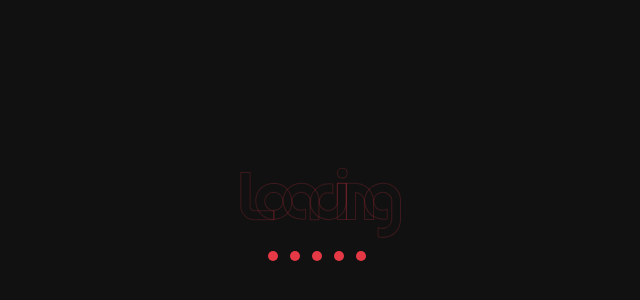
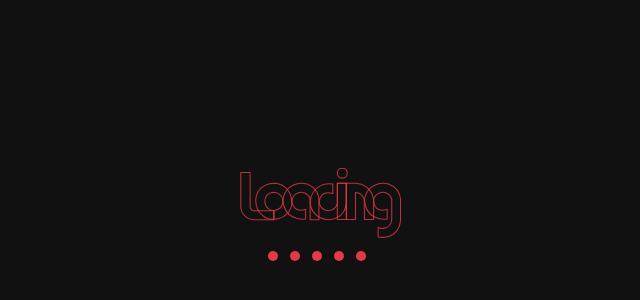
Before and after one commit to freaqbh/portofolio-web, a Nuxt app: page / in a window 1280 px wide. Shown: the part 192-492 px from the top of the page, without its empty margins (323-963 px from the left). Built offline with nearby package versions, Linux system fonts and the light colour scheme.

Commit message:
feat: rename line-shadow to line-bg, update opacity, add line class to navbar SVG paths
Co-authored-by: freaqbh <123524655+freaqbh@users.noreply.github.com>

```diff
--- a/app/components/navbar.vue
+++ b/app/components/navbar.vue
@@ -5,9 +5,9 @@
     <NuxtLink to="/" class="nav-logo" aria-label="Home">
       <svg viewBox="0 0 350 150" class="logo-svg" aria-hidden="true">
         <g stroke="#e63946" fill="none" fill-rule="evenodd" stroke-linejoin="round" stroke-width="2">
-          <path transform="translate(1, 8)" d="M0.5 67V0.5H18V66C19 70 21.5 71.5 23.5 72H62V89H24.5C7.7 87.8 1.5 73.8333 0.5 67Z"/>
-          <path transform="translate(29, 28)" d="M35 51.5C48.6 50.3 51.6667 39.6667 51.5 34.5C51.1 21.7 40.3333 17.8333 35 17.5C21.8 17.5 17 28.5 17.5 34.5C18.7 48.9 29.6667 51.8333 35 51.5ZM35 51.5V68.5M35 68.5C24.1667 68.5 2.1 61.7 0.5 34.5C0.5 20.5 7.8 1.7 35 0.5C45.3333 0.5 66.4 7.3 68 34.5C68.8333 44.5 63.4 65.3 35 68.5Z"/>
-          <path transform="translate(80, 28)" d="M43.0004 67.5191V49.5191C23.4004 55.9191 17.8338 41.8524 17.5004 34.0191C18.7004 20.4191 30.0004 17.3525 35.5004 17.5191C45.5004 17.9191 50.3338 26.3525 51.5004 30.5191V69.0191H68.0004V30.5191C66.0004 7.71912 46.0004 0.0625212 35.5004 0.519122C7.90043 1.71912 0.667094 23.3524 0.500427 34.0191C4.10043 66.0191 30.3338 69.6858 43.0004 67.5191Z"/>
+          <path class="line" transform="translate(1, 8)" d="M0.5 67V0.5H18V66C19 70 21.5 71.5 23.5 72H62V89H24.5C7.7 87.8 1.5 73.8333 0.5 67Z"/>
+          <path class="line" transform="translate(29, 28)" d="M35 51.5C48.6 50.3 51.6667 39.6667 51.5 34.5C51.1 21.7 40.3333 17.8333 35 17.5C21.8 17.5 17 28.5 17.5 34.5C18.7 48.9 29.6667 51.8333 35 51.5ZM35 51.5V68.5M35 68.5C24.1667 68.5 2.1 61.7 0.5 34.5C0.5 20.5 7.8 1.7 35 0.5C45.3333 0.5 66.4 7.3 68 34.5C68.8333 44.5 63.4 65.3 35 68.5Z"/>
+          <path class="line" transform="translate(80, 28)" d="M43.0004 67.5191V49.5191C23.4004 55.9191 17.8338 41.8524 17.5004 34.0191C18.7004 20.4191 30.0004 17.3525 35.5004 17.5191C45.5004 17.9191 50.3338 26.3525 51.5004 30.5191V69.0191H68.0004V30.5191C66.0004 7.71912 46.0004 0.0625212 35.5004 0.519122C7.90043 1.71912 0.667094 23.3524 0.500427 34.0191C4.10043 66.0191 30.3338 69.6858 43.0004 67.5191Z"/>
         </g>
       </svg>
     </NuxtLink>
--- a/app/pages/index.vue
+++ b/app/pages/index.vue
@@ -48,16 +48,16 @@
           <path class="line" transform="translate(199,28)" d="M0.5 0.541504V68.5H17.5V18C28.7 18.4 33.1667 27.5 34 32L34.5 68.5H51.5V32C48.3 7.2 28.1667 0.666667 18.5 0.5L0.5 0.541504Z"/>
           <path class="line" transform="translate(233, 28)" d="M43.0004 67.5191V49.5191C23.4004 55.9191 17.8338 41.8524 17.5004 34.0191C18.7004 20.4191 30.0004 17.3525 35.5004 17.5191C45.5004 17.9191 50.3338 26.3525 51.5004 30.5191V69.0191C48.7004 87.4344 33.3338 86.3461 26.0004 83.5V101.5C58.8004 105.9 67.6671 81.6794 68.0004 69.0191V30.5191C66.0004 7.71912 46.0004 0.062518 35.5004 0.519119C7.90043 1.71912 0.667094 23.3524 0.500427 34.0191C4.10043 66.0191 30.3338 69.6858 43.0004 67.5191Z" />
         </g>
-        <!-- shadow -->
+        <!-- background -->
         <g stroke="#e63946" fill="none" fill-rule="evenodd" stroke-linejoin="round" stroke-width="2">
-          <path transform="translate(1, 8)" class="line-shadow" d="M0.5 67V0.5H18V66C19 70 21.5 71.5 23.5 72H62V89H24.5C7.7 87.8 1.5 73.8333 0.5 67Z"/>
-          <path transform="translate(29, 28)" class="line-shadow" d="M35 51.5C48.6 50.3 51.6667 39.6667 51.5 34.5C51.1 21.7 40.3333 17.8333 35 17.5C21.8 17.5 17 28.5 17.5 34.5C18.7 48.9 29.6667 51.8333 35 51.5ZM35 51.5V68.5M35 68.5C24.1667 68.5 2.1 61.7 0.5 34.5C0.5 20.5 7.8 1.7 35 0.5C45.3333 0.5 66.4 7.3 68 34.5C68.8333 44.5 63.4 65.3 35 68.5Z"/>
-          <path class="line-shadow" transform="translate(80, 28)" d="M43.0004 67.5191V49.5191C23.4004 55.9191 17.8338 41.8524 17.5004 34.0191C18.7004 20.4191 30.0004 17.3525 35.5004 17.5191C45.5004 17.9191 50.3338 26.3525 51.5004 30.5191V69.0191H68.0004V30.5191C66.0004 7.71912 46.0004 0.0625212 35.5004 0.519122C7.90043 1.71912 0.667094 23.3524 0.500427 34.0191C4.10043 66.0191 30.3338 69.6858 43.0004 67.5191Z"/>
-          <path class="line-shadow" transform="translate(131, 28)" d="M43.0004 1.99991V19.9999C23.4004 13.5999 17.8338 27.6666 17.5004 35.4999C18.7004 49.0999 30.0004 52.1666 35.5004 51.9999C45.5004 51.5999 50.3338 43.1666 51.5004 38.9999V0.499908L68.0004 0.499908L68.0004 38.9999C66.0004 61.7999 46.0004 69.4565 35.5004 68.9999C7.90043 67.7999 0.667094 46.1666 0.500427 35.4999C4.10043 3.49992 30.3338 -0.166756 43.0004 1.99991Z"/>
-          <path class="line-shadow" transform="translate(182, 28)" d="M17.5 0.5H0.5V68.5H17.5V0.5Z"/>
-          <path class="line-shadow" transform="translate(182, 0)" d="M0.5 9.5C0.9 16.3 5.5 19 9.5 19C16 19 19 15 19 9.5C19 3 14.5 0.5 9.5 0.5C2.3 0.5 0.5 6.5 0.5 9.5Z" />
-          <path class="line-shadow" transform="translate(199,28)" d="M0.5 0.541504V68.5H17.5V18C28.7 18.4 33.1667 27.5 34 32L34.5 68.5H51.5V32C48.3 7.2 28.1667 0.666667 18.5 0.5L0.5 0.541504Z"/>
-          <path class="line-shadow" transform="translate(233, 28)" d="M43.0004 67.5191V49.5191C23.4004 55.9191 17.8338 41.8524 17.5004 34.0191C18.7004 20.4191 30.0004 17.3525 35.5004 17.5191C45.5004 17.9191 50.3338 26.3525 51.5004 30.5191V69.0191C48.7004 87.4344 33.3338 86.3461 26.0004 83.5V101.5C58.8004 105.9 67.6671 81.6794 68.0004 69.0191V30.5191C66.0004 7.71912 46.0004 0.062518 35.5004 0.519119C7.90043 1.71912 0.667094 23.3524 0.500427 34.0191C4.10043 66.0191 30.3338 69.6858 43.0004 67.5191Z" />
+          <path transform="translate(1, 8)" class="line-bg" d="M0.5 67V0.5H18V66C19 70 21.5 71.5 23.5 72H62V89H24.5C7.7 87.8 1.5 73.8333 0.5 67Z"/>
+          <path transform="translate(29, 28)" class="line-bg" d="M35 51.5C48.6 50.3 51.6667 39.6667 51.5 34.5C51.1 21.7 40.3333 17.8333 35 17.5C21.8 17.5 17 28.5 17.5 34.5C18.7 48.9 29.6667 51.8333 35 51.5ZM35 51.5V68.5M35 68.5C24.1667 68.5 2.1 61.7 0.5 34.5C0.5 20.5 7.8 1.7 35 0.5C45.3333 0.5 66.4 7.3 68 34.5C68.8333 44.5 63.4 65.3 35 68.5Z"/>
+          <path class="line-bg" transform="translate(80, 28)" d="M43.0004 67.5191V49.5191C23.4004 55.9191 17.8338 41.8524 17.5004 34.0191C18.7004 20.4191 30.0004 17.3525 35.5004 17.5191C45.5004 17.9191 50.3338 26.3525 51.5004 30.5191V69.0191H68.0004V30.5191C66.0004 7.71912 46.0004 0.0625212 35.5004 0.519122C7.90043 1.71912 0.667094 23.3524 0.500427 34.0191C4.10043 66.0191 30.3338 69.6858 43.0004 67.5191Z"/>
+          <path class="line-bg" transform="translate(131, 28)" d="M43.0004 1.99991V19.9999C23.4004 13.5999 17.8338 27.6666 17.5004 35.4999C18.7004 49.0999 30.0004 52.1666 35.5004 51.9999C45.5004 51.5999 50.3338 43.1666 51.5004 38.9999V0.499908L68.0004 0.499908L68.0004 38.9999C66.0004 61.7999 46.0004 69.4565 35.5004 68.9999C7.90043 67.7999 0.667094 46.1666 0.500427 35.4999C4.10043 3.49992 30.3338 -0.166756 43.0004 1.99991Z"/>
+          <path class="line-bg" transform="translate(182, 28)" d="M17.5 0.5H0.5V68.5H17.5V0.5Z"/>
+          <path class="line-bg" transform="translate(182, 0)" d="M0.5 9.5C0.9 16.3 5.5 19 9.5 19C16 19 19 15 19 9.5C19 3 14.5 0.5 9.5 0.5C2.3 0.5 0.5 6.5 0.5 9.5Z" />
+          <path class="line-bg" transform="translate(199,28)" d="M0.5 0.541504V68.5H17.5V18C28.7 18.4 33.1667 27.5 34 32L34.5 68.5H51.5V32C48.3 7.2 28.1667 0.666667 18.5 0.5L0.5 0.541504Z"/>
+          <path class="line-bg" transform="translate(233, 28)" d="M43.0004 67.5191V49.5191C23.4004 55.9191 17.8338 41.8524 17.5004 34.0191C18.7004 20.4191 30.0004 17.3525 35.5004 17.5191C45.5004 17.9191 50.3338 26.3525 51.5004 30.5191V69.0191C48.7004 87.4344 33.3338 86.3461 26.0004 83.5V101.5C58.8004 105.9 67.6671 81.6794 68.0004 69.0191V30.5191C66.0004 7.71912 46.0004 0.062518 35.5004 0.519119C7.90043 1.71912 0.667094 23.3524 0.500427 34.0191C4.10043 66.0191 30.3338 69.6858 43.0004 67.5191Z" />
         </g>
       </svg>
     </div>
@@ -121,8 +121,8 @@ onMounted(() => {
 
   // svg line drawing animation (plays while loader dots pulse)
   const tlLineDrawing = createTimeline()
-    .add( '.line-shadow', {
-      opacity: [0, 0.2],
+    .add( '.line-bg', {
+      opacity: [0, 0.8],
       duration: 300,
       ease: 'easeOutExpo',
       })
@@ -159,8 +159,8 @@ onMounted(() => {
     ease:     'easeInExpo',
   }, '+=300')
 
-  tl.add( '.line-shadow', {
-    opacity: [0.2, 0],
+  tl.add( '.line-bg', {
+    opacity: [0.8, 0],
     duration: 300,
     ease: 'easeOutExpo',
   }, '-=300')
@@ -242,7 +242,7 @@ onMounted(() => {
 }
 
 /* ── Loader ─────────────────────────────────────────────────────────────────── */
-.line-shadow {
+.line-bg {
   opacity: 0;
 }
 
```
